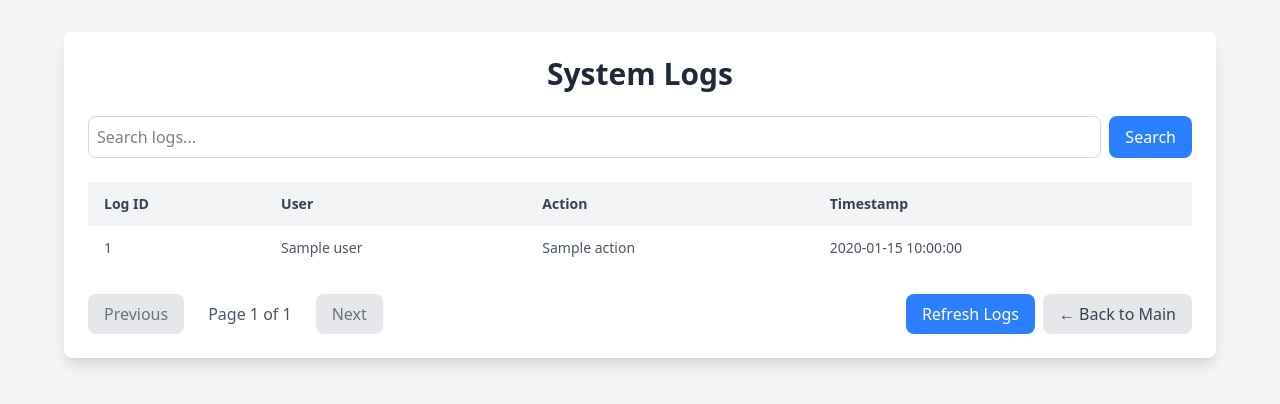
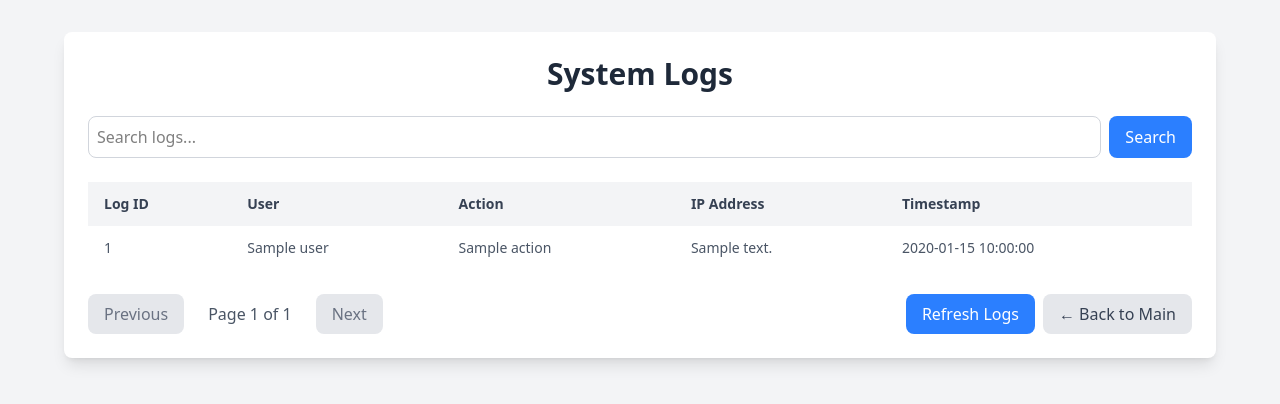
Before and after one commit to mery9/Automated-Latent-Fingerprint-Enhancement-Project, a Flask app: template MainWebapp/templates/view_logs.html in a window 1280 px wide. Shown: the top 404 px of the page. Run offline with Flask 2, Linux system fonts and the light colour scheme; the template is opened without the code that fills it: most values are stand-ins (such as "Sample title", 1, 10 or a date in 2020); parts of the project's set-up code (start-up, migrations or seed data) failed here and were passed over.

Commit message:
Enhance logging functionality: add IP address to log entries and update log view to display IP addresses

```diff
--- a/MainWebapp/FlaskRegLogin.py
+++ b/MainWebapp/FlaskRegLogin.py
@@ -38,9 +38,11 @@ os.makedirs(app.config['UPLOAD_FOLDER'], exist_ok=True)
 
 # Utility function for logging
 def log_action(user, action):
+    ip_address = request.remote_addr
     logs_collection.insert_one({
         "user": user,
         "action": action,
+        "ip_address": ip_address,
         "timestamp": datetime.datetime.now()
     })
 
@@ -728,7 +730,8 @@ def view_logs():
                 "$or": [
                     {"user": {"$regex": search_query, "$options": "i"}},
                     {"action": {"$regex": search_query, "$options": "i"}},
-                    {"timestamp": {"$regex": search_query, "$options": "i"}}
+                    {"timestamp": {"$regex": search_query, "$options": "i"}},
+                    {"ip_address": {"$regex": search_query, "$options": "i"}}
                 ]
             }
 
--- a/MainWebapp/templates/view_logs.html
+++ b/MainWebapp/templates/view_logs.html
@@ -32,6 +32,7 @@
                             <th class="px-4 py-3 text-left text-sm font-semibold text-gray-700">Log ID</th>
                             <th class="px-4 py-3 text-left text-sm font-semibold text-gray-700">User</th>
                             <th class="px-4 py-3 text-left text-sm font-semibold text-gray-700">Action</th>
+                            <th class="px-4 py-3 text-left text-sm font-semibold text-gray-700">IP Address</th>
                             <th class="px-4 py-3 text-left text-sm font-semibold text-gray-700">Timestamp</th>
                         </tr>
                     </thead>
@@ -41,6 +42,7 @@
                             <td class="px-4 py-3 text-sm text-gray-600">{{ log._id }}</td>
                             <td class="px-4 py-3 text-sm text-gray-600">{{ log.user }}</td>
                             <td class="px-4 py-3 text-sm text-gray-600">{{ log.action }}</td>
+                            <td class="px-4 py-3 text-sm text-gray-600">{{ log.ip_address }}</td>
                             <td class="px-4 py-3 text-sm text-gray-600">{{ log.timestamp }}</td>
                         </tr>
                         {% endfor %}
@@ -56,6 +58,7 @@
                         <p class="col-span-2 font-medium text-gray-700">Log ID: {{ log._id }}</p>
                         <p><span class="text-gray-600">User:</span> {{ log.user }}</p>
                         <p><span class="text-gray-600">Action:</span> {{ log.action }}</p>
+                        <p><span class="text-gray-600">IP Address:</span> {{ log.ip_address }}</p>
                         <p class="col-span-2 text-gray-600">Timestamp: {{ log.timestamp }}</p>
                     </div>
                 </div>
```
